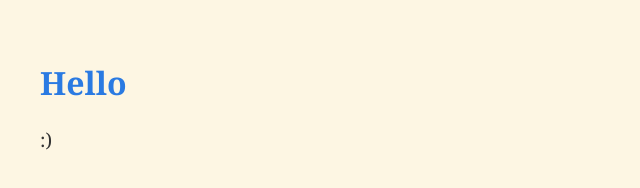
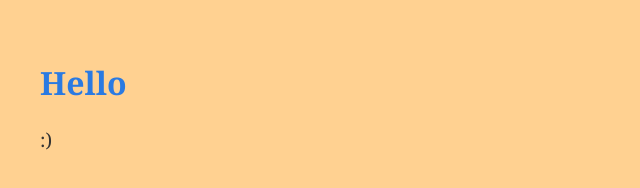
Before and after one commit to codysilly/webpage, a plain HTML site: page index.html in a window 1280 px wide. Shown: the whole page, without its empty margins (0-640 px from the left). Drawn offline with Linux system fonts and the light colour scheme.

Commit message:
Update index.html

```diff
--- a/index.html
+++ b/index.html
@@ -4,7 +4,7 @@
     <title>Cody Sillivent</title>
     <style>
        body {
-              background-color: #fdf6e3;
+              background-color: #FFD191;
               font-family: Georgia, serif;
               color: #333;
               padding: 2em;
```
